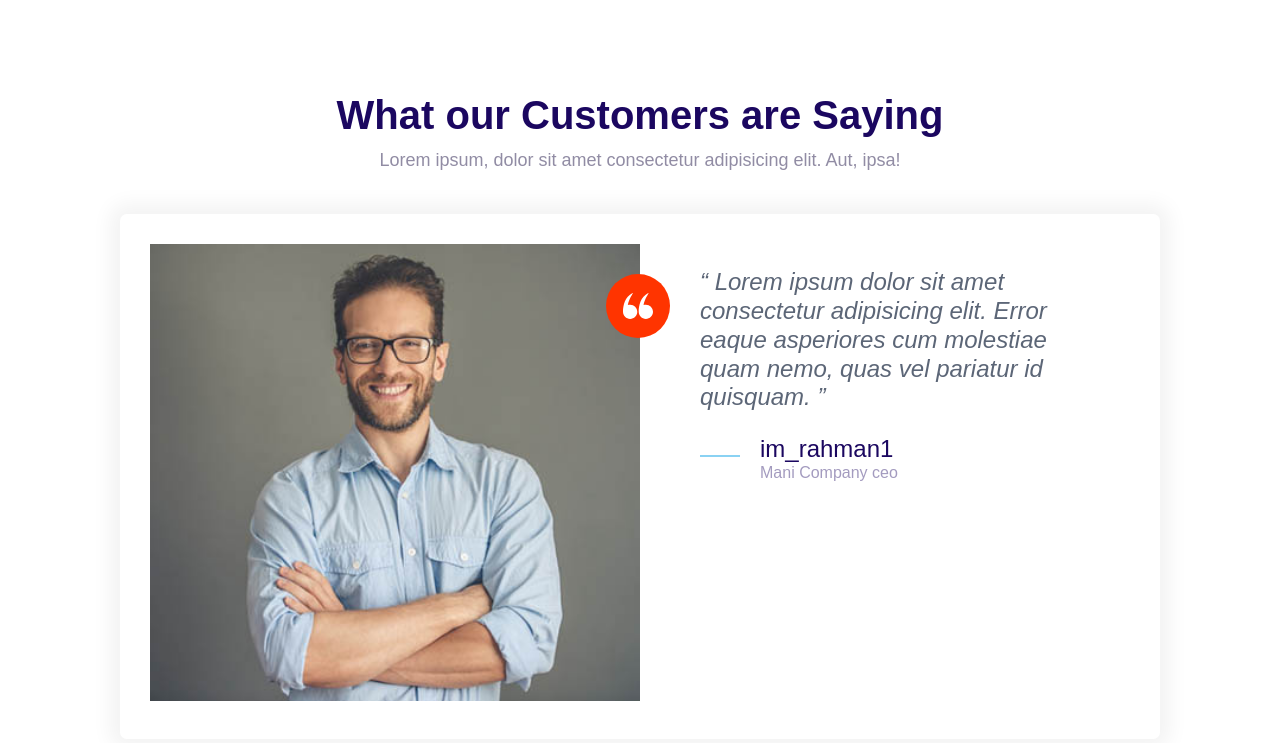
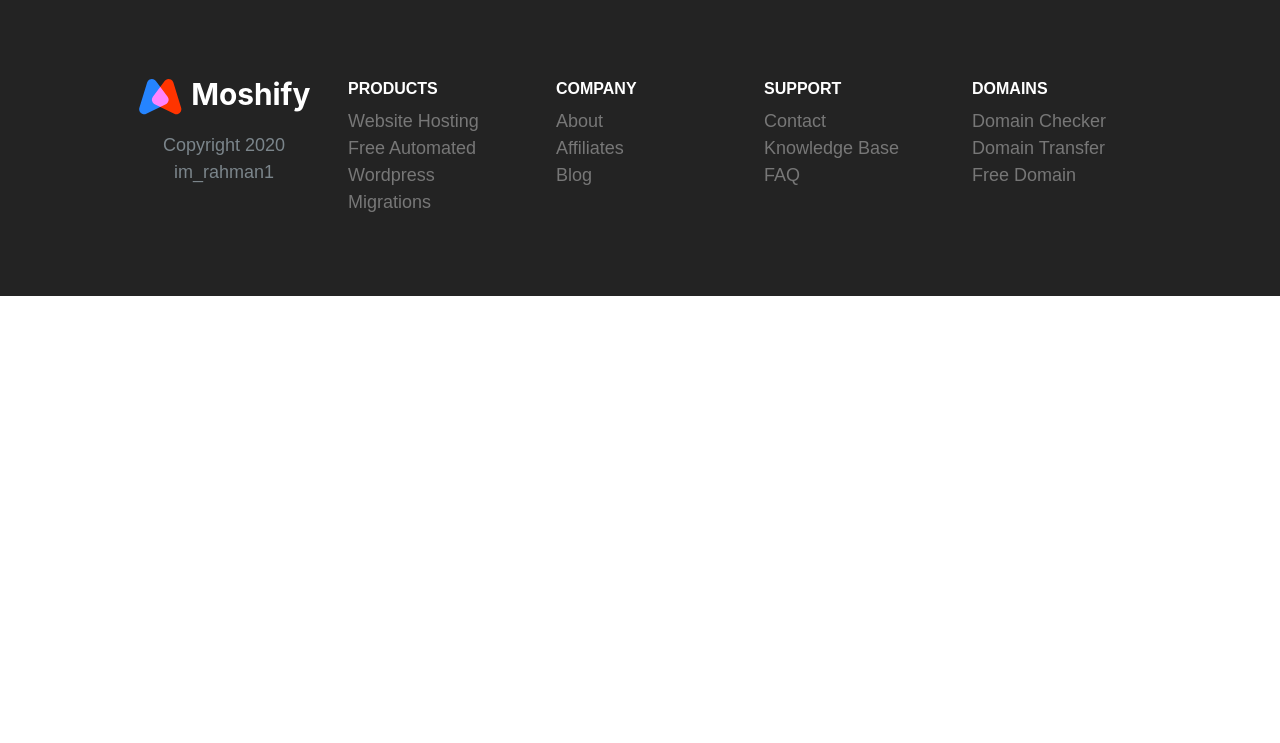
Before and after one commit to im-rahman1/moshifyClone, a plain HTML site: page index.html in a window 1280 px wide. Drawn offline with Linux system fonts and the light colour scheme.

Commit message:
Define styles for the footer

```diff
--- a/css/styles.css
+++ b/css/styles.css
@@ -804,3 +804,78 @@ a {
     max-width: 700px;
   }
 }
+
+/* footer */
+.footer {
+  background: #232323;
+}
+
+.footer a {
+  color: #777;
+  transition: color 0.3s;
+}
+
+.footer a:hover {
+  color: #fff;
+}
+
+.footer__section {
+  padding: 2rem;
+  border-bottom: 1px solid #393939;
+}
+
+.footer__heading {
+  text-transform: uppercase;
+  font-weight: 600;
+}
+
+.footer__brand {
+  margin-top: 5rem;
+  text-align: center;
+}
+
+.footer__brand img {
+  width: 100%;
+  max-width: 230px;
+}
+
+.footer__copyright {
+  font-size: 2.1rem;
+  color: #fff;
+  opacity: 0.3;
+}
+
+@media screen and (min-width: 768px) {
+  .footer__sections {
+    grid-template-columns: repeat(auto-fit, minmax(10rem, 1fr));
+  }
+
+  .footer .collapsible__chevron {
+    display: none;
+  }
+  .footer .collapsible__content {
+    opacity: 1;
+    max-height: 100%;
+  }
+
+  .footer__brand {
+    order: -1;
+    margin-top: 1rem;
+  }
+
+  .footer__copyright {
+    font-size: 1.5rem;
+  }
+
+  .footer__section {
+    border: 0;
+  }
+
+  .footer .list {
+    margin: 0;
+  }
+
+  .footer__heading {
+    font-size: 1.6rem;
+  }
+}
--- a/index.html
+++ b/index.html
@@ -9,51 +9,78 @@
     <link rel="stylesheet" href="css\styles.css" />
   </head>
   <body>
-    <section class="block">
-      <header class="block__header">
-        <h2>What our Customers are Saying</h2>
-        <p>
-          Lorem ipsum, dolor sit amet consectetur adipisicing elit. Aut, ipsa!
-        </p>
+    <footer class="block block--dark footer">
+      <div class="container grid footer__sections">
+        <section class="collapsible collapsible--expanded footer__section">
+          <header class="collapsible__header">
+            <h2 class="collapsible__heading footer__heading">Products</h2>
+            <svg class="icon icon-white collapsible__chevron">
+              <use xlink:href="images\sprite.svg#chevron"></use>
+            </svg>
           </header>
-      <div class="container">
-        <div class="card testimonial">
-          <div class="grid grid--1x2">
-            <div class="testimonial__image">
-              <img
-                src="images/testimonial.jpg"
-                alt="A Happy, smiling Customer"
-              />
-              <span class="icon-container icon-container--accent">
-                <svg class="icon icon--primary icon-white icon-small">
-                  <use xlink:href="images\sprite.svg#quotes"></use>
+          <div class="collapsible__content">
+            <ul class="list">
+              <li><a href="#">Website Hosting</a></li>
+              <li><a href="#">Free Automated Wordpress</a></li>
+              <li><a href="#">Migrations</a></li>
+            </ul>
+          </div>
+        </section>
+
+        <section class="collapsible footer__section">
+          <header class="collapsible__header">
+            <h2 class="collapsible__heading footer__heading">Company</h2>
+            <svg class="icon icon-white collapsible__chevron">
+              <use xlink:href="images\sprite.svg#chevron"></use>
             </svg>
-              </span>
+          </header>
+          <div class="collapsible__content">
+            <ul class="list">
+              <li><a href="#">About</a></li>
+              <li><a href="#">Affiliates</a></li>
+              <li><a href="#">Blog</a></li>
+            </ul>
           </div>
-            <blockquote class="quote">
-              <p class="quote__text">
-                Lorem ipsum dolor sit amet consectetur adipisicing elit. Error
-                eaque asperiores cum molestiae quam nemo, quas vel pariatur id
-                quisquam.
-              </p>
-              <footer>
-                <div class="media">
-                  <div class="media__image">
-                    <svg class="icon icon--primary quote__line">
-                      <use xlink:href="images\sprite.svg#line"></use>
+        </section>
+
+        <section class="collapsible footer__section">
+          <header class="collapsible__header">
+            <h2 class="collapsible__heading footer__heading">Support</h2>
+            <svg class="icon icon-white collapsible__chevron">
+              <use xlink:href="images\sprite.svg#chevron"></use>
             </svg>
+          </header>
+          <div class="collapsible__content">
+            <ul class="list">
+              <li><a href="#">Contact</a></li>
+              <li><a href="#">Knowledge Base</a></li>
+              <li><a href="#">FAQ</a></li>
+            </ul>
           </div>
-                  <div class="media__body">
-                    <h3 class="media__title quote__author">im_rahman1</h3>
-                    <p class="quote__company">Mani Company ceo</p>
+        </section>
+
+        <section class="collapsible footer__section">
+          <header class="collapsible__header">
+            <h2 class="collapsible__heading footer__heading">Domains</h2>
+            <svg class="icon icon-white collapsible__chevron">
+              <use xlink:href="images\sprite.svg#chevron"></use>
+            </svg>
+          </header>
+          <div class="collapsible__content">
+            <ul class="list">
+              <li><a href="#">Domain Checker</a></li>
+              <li><a href="#">Domain Transfer</a></li>
+              <li><a href="#">Free Domain</a></li>
+            </ul>
           </div>
+        </section>
+
+        <section class="footer__brand">
+          <img src="images/logo.svg" alt="" />
+          <p class="footer__copyrigth">Copyright 2020 im_rahman1</p>
+        </section>
       </div>
     </footer>
-            </blockquote>
-          </div>
-        </div>
-      </div>
-    </section>
     <script src="js/main.js"></script>
   </body>
 </html>
```
Also changed, not shown: components/footer.html (added, +72 -0 lines), fonts/opensans-bold-webfont.woff (deleted), fonts/opensans-regular-webfont.woff (deleted). Lines whose indentation alone changed are shown as unchanged.
